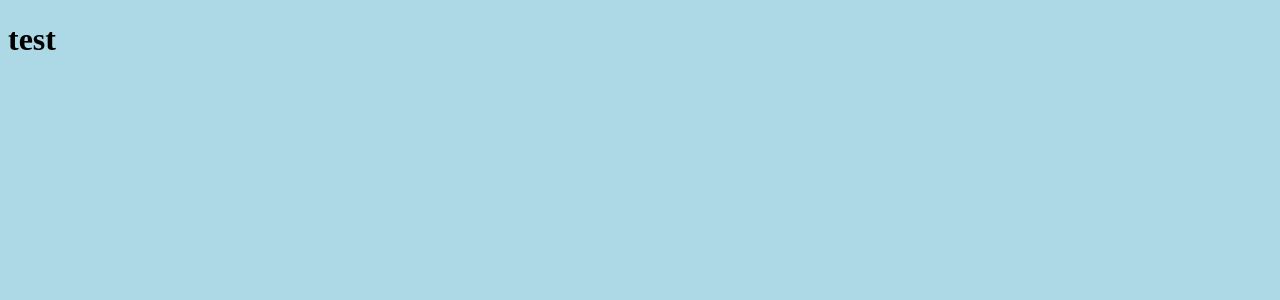
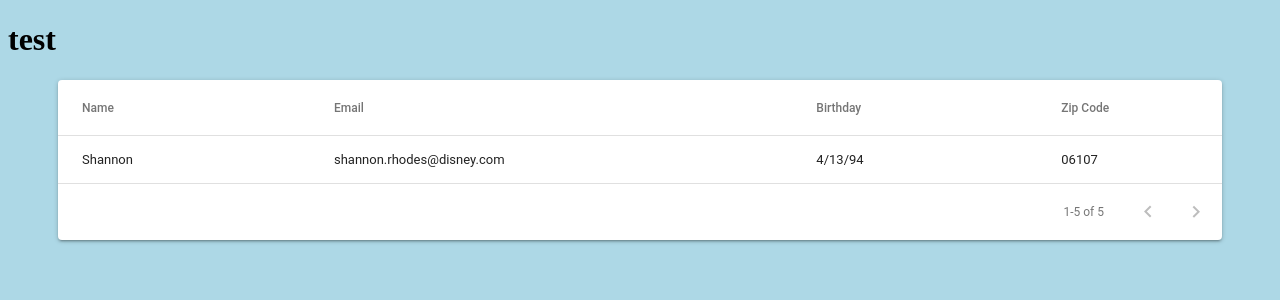
Before and after one commit to srhodes9115/animation, a React app: page / in a window 1280 px wide. Shown: the top 300 px of the page. Built offline with nearby package versions, Linux system fonts and the light colour scheme.

Commit message:
baseline table in place

```diff
--- a/package.json
+++ b/package.json
@@ -4,6 +4,8 @@
   "description": "",
   "main": "index.js",
   "scripts": {
+    "validate": "npm-run-all lint test",
+    "lint": "node_modules/.bin/eslint test",
     "test": "jest"
   },
   "repository": {
@@ -33,8 +35,11 @@
     "babel-loader": "^8.0.6",
     "enzyme": "^3.9.0",
     "enzyme-adapter-react-16": "^1.13.0",
+    "eslint": "^5.16.0",
+    "eslint-plugin-react": "^7.13.0",
     "html-webpack-plugin": "^3.2.0",
     "jest": "^24.8.0",
+    "npm-run-all": "^4.1.5",
     "webpack": "^4.31.0",
     "webpack-cli": "^3.3.2",
     "webpack-dev-middleware": "^3.7.0",
--- a/src/components/App.js
+++ b/src/components/App.js
@@ -1,11 +1,27 @@
 import React from 'react';
+import { withStyles } from '@material-ui/core/styles'
+import UserTable from './UserTable'
+//<UserTable />
 
-function App() {
+const styles = ( theme ) => ( {
+
+} )
+
+class App extends React.Component {
+  constructor( props ) {
+    super( props )
+
+    this.state = {}
+  }
+
+  render() {
     return (
       <div className="App">
         <h1>test</h1>
+        <UserTable />
       </div>
     );
   }
+}
 
-export default App;
+export default withStyles( styles )( App )
--- /dev/null
+++ b/src/components/UserTable.js
@@ -0,0 +1,77 @@
+import React from 'react';
+import PropTypes from 'prop-types'
+import { withStyles } from '@material-ui/core/styles'
+
+import Table from '@material-ui/core/Table'
+import TableBody from '@material-ui/core/TableBody'
+import TableCell from '@material-ui/core/TableCell'
+import TableHead from '@material-ui/core/TableHead'
+import TableRow from '@material-ui/core/TableRow'
+import TablePagination from '@material-ui/core/TablePagination'
+import Paper from '@material-ui/core/Paper'
+
+const styles = ( theme ) => ( {
+    paper : {
+        marginLeft: 50,
+        marginRight: 50,
+        marginTop: 10
+    }
+} )
+
+const NUM_POSTS_PER_FETCH = 5
+
+class UserTable extends React.Component {
+    constructor( props ) {
+        super( props )
+    }
+
+    render() {
+        return (
+            <div className="userTable">
+                <Paper className={ this.props.classes.paper }>
+                    <Table>
+                        <TableHead>
+                            <TableRow>
+                                <TableCell>Name</TableCell>
+                                <TableCell>Email</TableCell>
+                                <TableCell>Birthday</TableCell>
+                                <TableCell>Zip Code</TableCell>
+                            </TableRow>
+                        </TableHead>
+                        <TableBody>
+                            <TableRow>
+                            <TableCell>Shannon</TableCell>
+                            <TableCell>shannon.rhodes@disney.com</TableCell>
+                            <TableCell>4/13/94</TableCell>
+                            <TableCell>06107</TableCell>
+                            </TableRow>
+                        </TableBody>
+                    </Table>
+
+                    <TablePagination
+                        rowsPerPageOptions={ [] }
+                        component="div"
+                        count={ 5 }
+                        rowsPerPage={ NUM_POSTS_PER_FETCH }
+                        page={ 0 }
+                        backIconButtonProps={ {
+                            'aria-label': 'Previous Page',
+                        } }
+                        nextIconButtonProps={ {
+                            'aria-label': 'Next Page',
+                        } }
+                        onChangePage={ () => {} }
+                    />
+                </Paper>
+            </div>
+        )
+    }
+}
+
+UserTable.propTypes = {
+    // injected by material-ui
+	classes				: PropTypes.object.isRequired
+}
+
+
+export default withStyles( styles )( UserTable )
```
Also changed, not shown: test/setup.js (+1 -0 lines), test/style_mock.js (deleted, +0 -3 lines), .eslintrc.js (added), src/components/UserCarousel.js (added), 2 other files (tests, documents, lock files or other folders).
